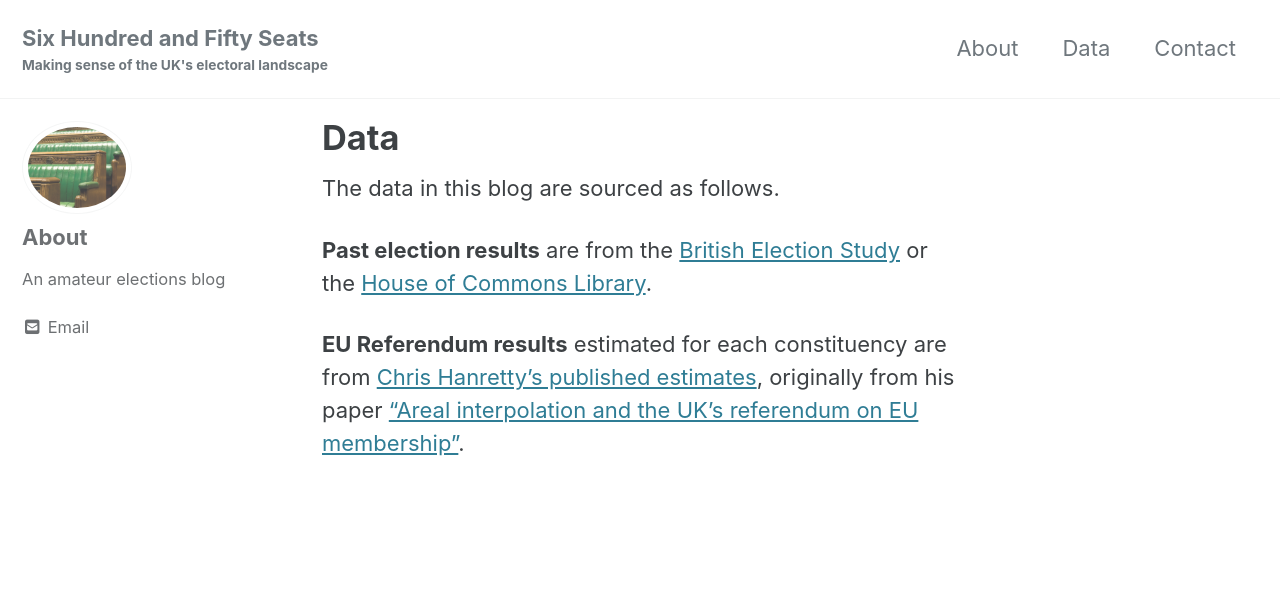
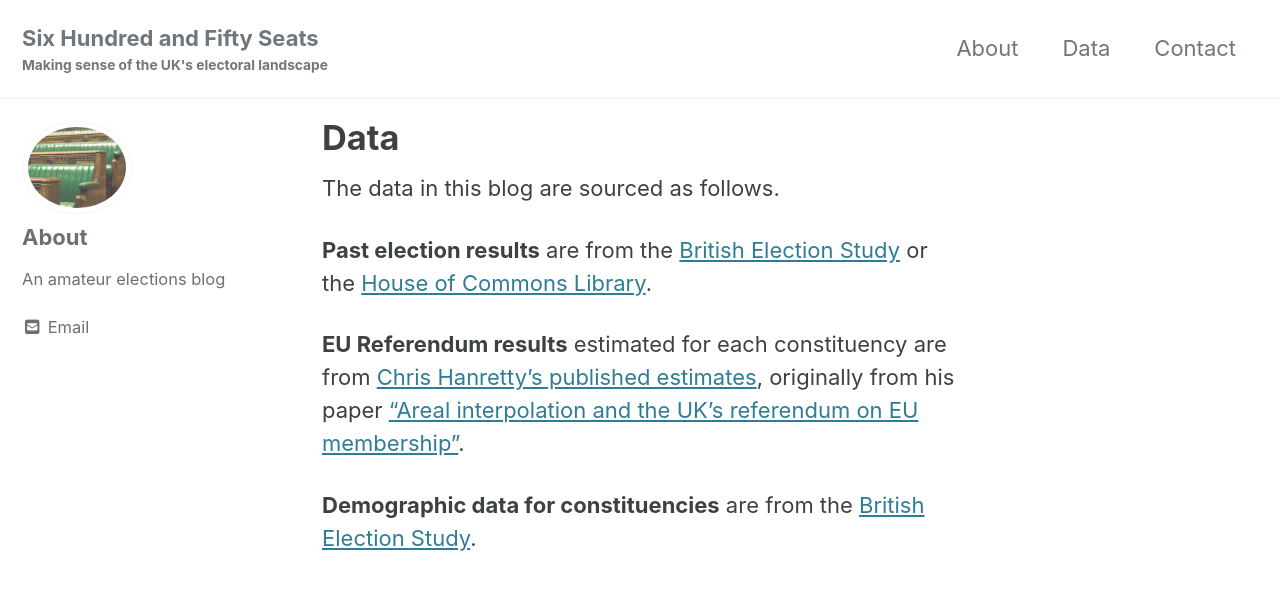
Before and after one commit to sixhundredandfifty/blog, a Jekyll site: the page built from _pages/data.md, in a window 1280 px wide and 900 px high. Shown: the top 590 px of the window. Built offline with Jekyll 4.4.1, drawn with Linux system fonts in a browser that asks for light colours; cached includes are drawn as plain includes; nearby versions of some CDN libraries.

Commit message:
Update data.md

```diff
--- a/_pages/data.md
+++ b/_pages/data.md
@@ -8,3 +8,5 @@ The data in this blog are sourced as follows.
 **Past election results** are from the [British Election Study](https://www.britishelectionstudy.com/data-objects/linked-data/) or the [House of Commons Library](https://commonslibrary.parliament.uk/research-briefings/cbp-8647/#fullreport).
 
 **EU Referendum results** estimated for each constituency are from [Chris Hanretty's published estimates](https://docs.google.com/spreadsheets/d/1b71SDKPFbk-ktmUTXmDpUP5PT299qq24orEA0_TOpmw/edit?usp=sharing), originally from his paper [“Areal interpolation and the UK’s referendum on EU membership”](http://dx.doi.org/10.1080/17457289.2017.1287081).
+
+**Demographic data for constituencies** are from the [British Election Study](https://www.britishelectionstudy.com/data-objects/linked-data/).
```
